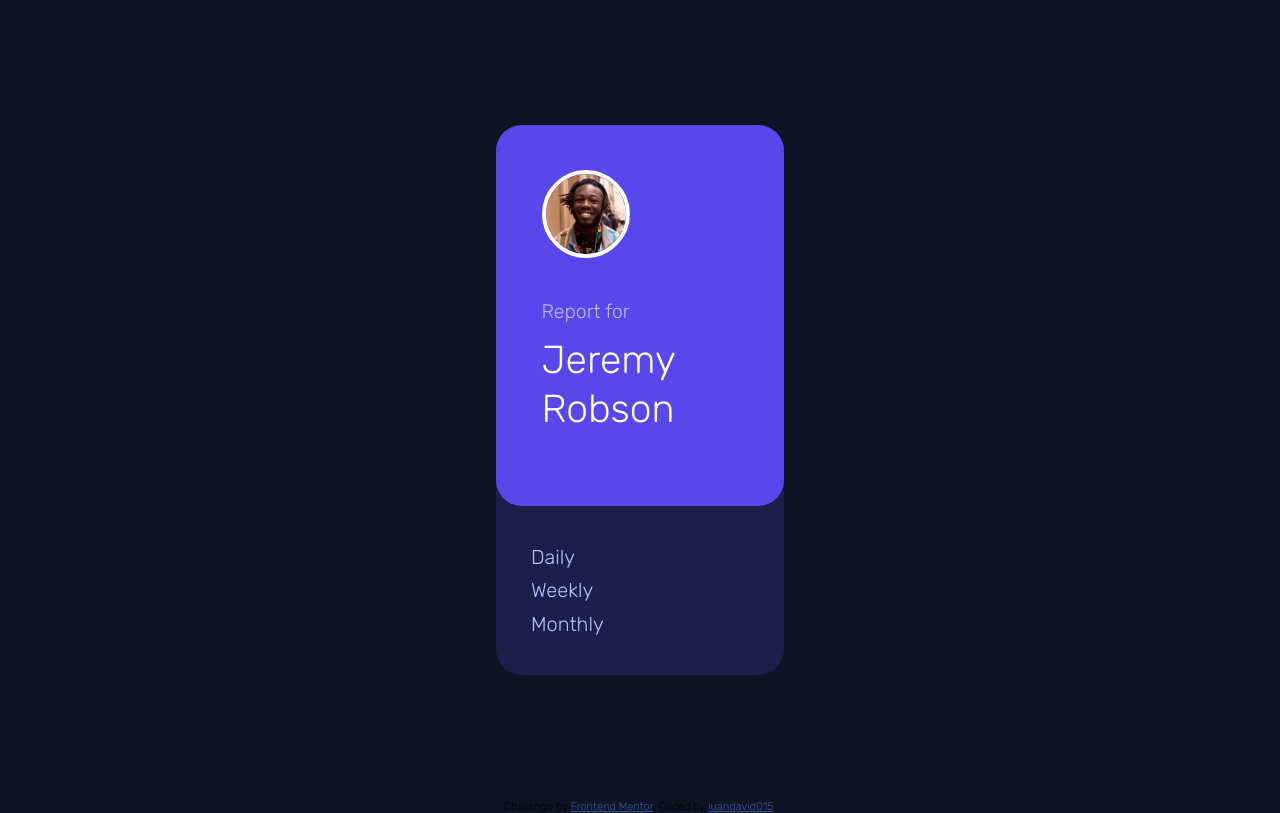
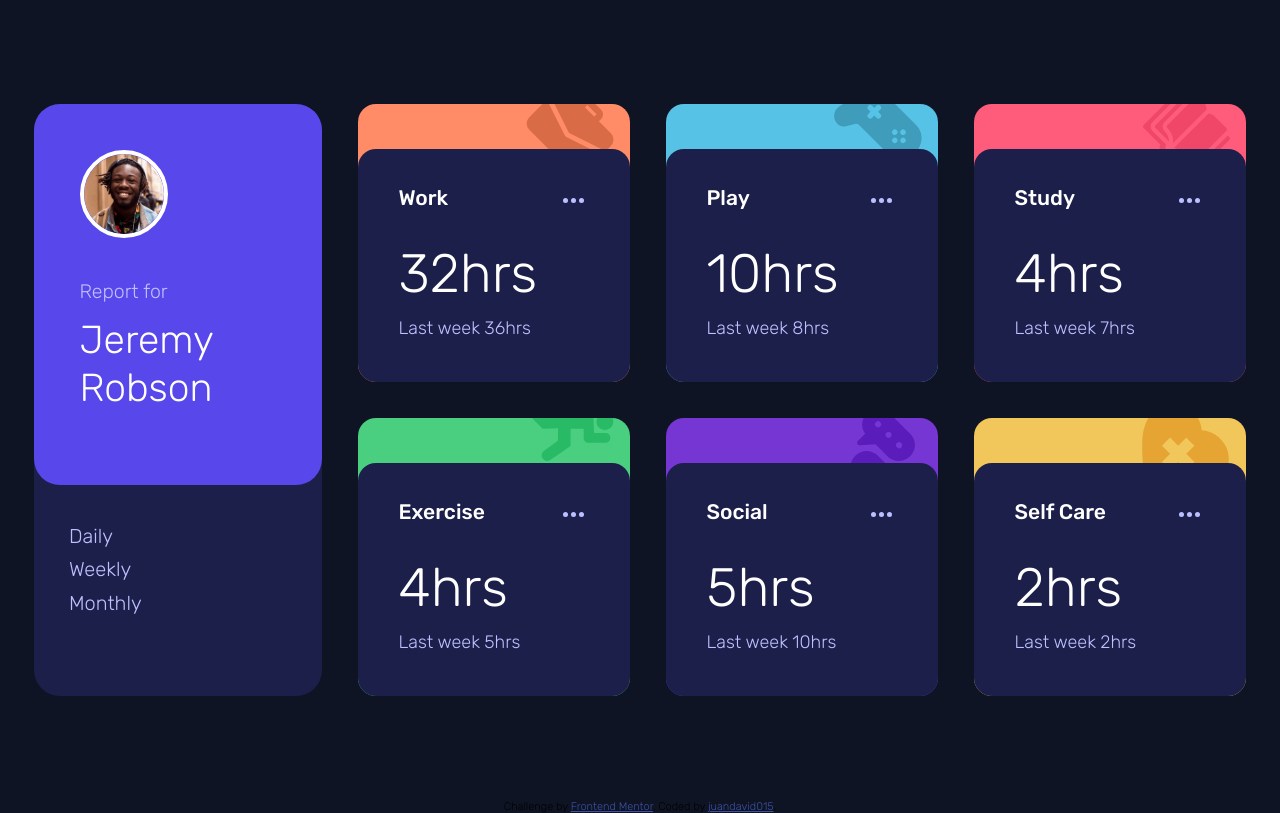
Before and after one commit to juandavid015/FrontendMentor-time-tracking-dashboard, a React (Create React App) app: page / in a window 1280 px wide. Built offline with nearby package versions, Linux system fonts and the light colour scheme; a web font is replaced by a local one.

Commit message:
added weekly as default root

```diff
--- a/src/App.js
+++ b/src/App.js
@@ -13,7 +13,6 @@ function App() {
 
     fetch("data.json")
       .then(res => {
-        console.log(res)
         return res.json();
       })
       .then(data =>  {
@@ -48,7 +47,8 @@ function App() {
           <LeftBar />
           <Routes>
             <Route path='/daily' element={<Daily data = {data.daily}/>}/>
-            <Route path='/weekly' element={<Weekly data={data.weekly}/>}/>
+            <Route path={'/weekly'} element={<Weekly data={data.weekly}/>}/>
+            <Route path={'/'} element={<Weekly data={data.weekly}/>}/>
             <Route path='monthly' element={<Monthly data= {data.monthly}/>}/>
           </Routes>
 
```
